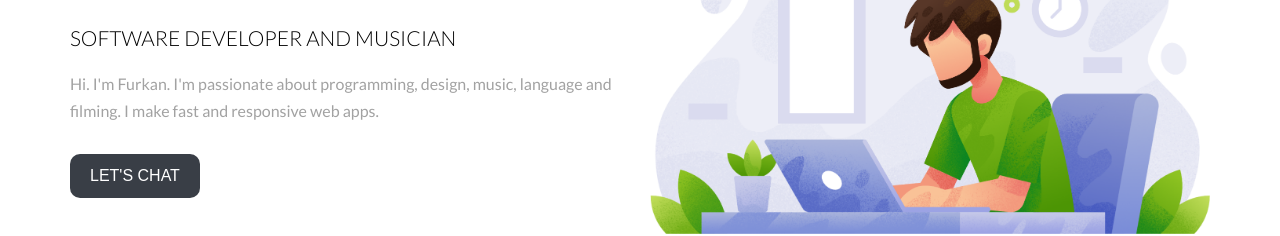
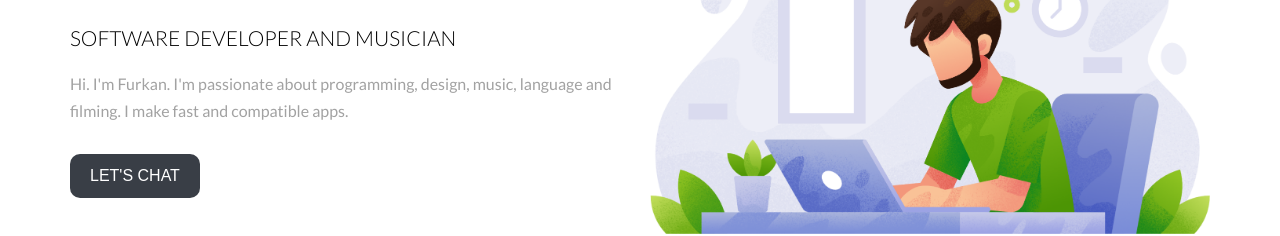
Before and after one commit to fdemir/fdemir.github.io, a Nuxt app: page / in a window 1280 px wide. Shown: the part 385-621 px from the top of the page. Built offline with nearby package versions, Linux system fonts and the light colour scheme.

Commit message:
change banner description

```diff
--- a/components/Home/Banner.vue
+++ b/components/Home/Banner.vue
@@ -11,7 +11,7 @@
           ducimus sint cumque eveniet repellendus odit enim fugit ducimus sint
           cumque eveniet.... -->
           Hi. I'm Furkan. I'm passionate about programming, design, music,
-          language and filming. I make fast and responsive web apps.
+          language and filming. I make fast and compatible apps.
         </p>
         <div class="banner-content__btn">
           <a href="#footer">
```
